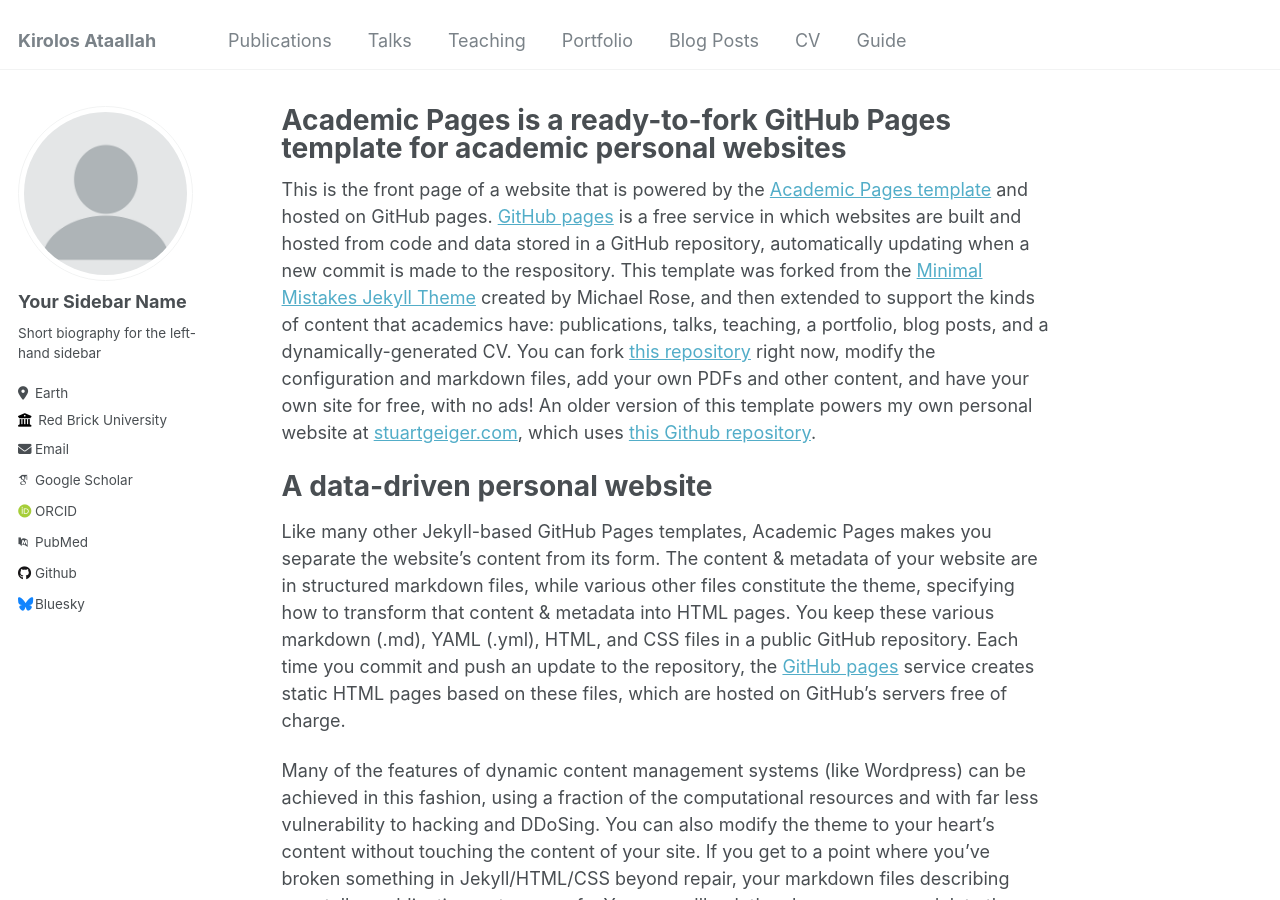
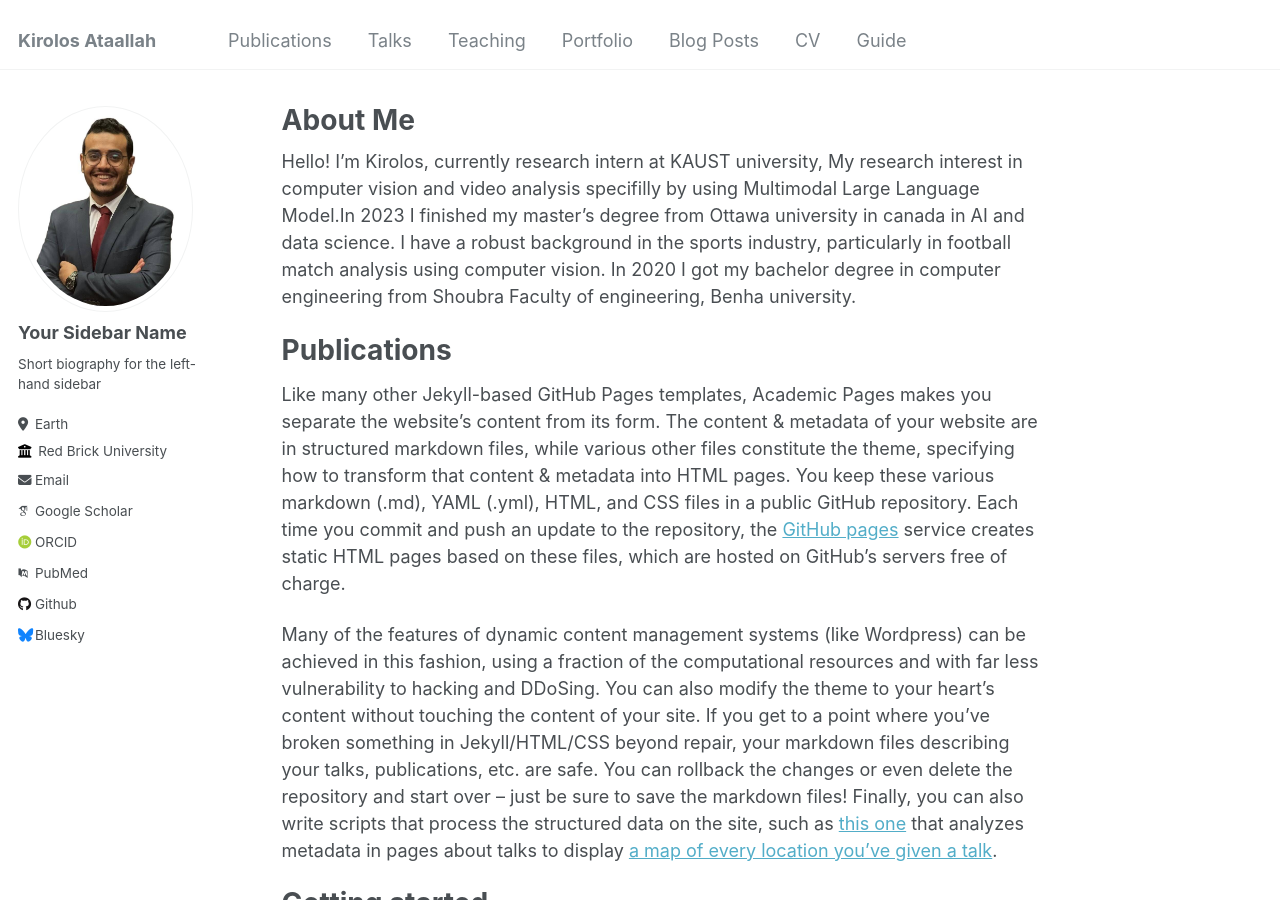
Before and after one commit to KerolosAtef/KirolosAtaallah, a Jekyll site: the page built from _pages/about.md, in a window 1280 px wide and 900 px high. Built offline with Jekyll 4.4.1, drawn with Linux system fonts in a browser that asks for light colours; some web fonts are replaced.

Commit message:
update_aboutme

```diff
--- a/_config.yml
+++ b/_config.yml
@@ -22,7 +22,7 @@
 #               Additional customization can be done by editing /_includes/author-profile.html
 author:
   # Biographic information
-  avatar           : "profile.png"
+  avatar           : "Kirolos_Ataallah.jpg"
   name             : "Your Sidebar Name"
   pronouns         : # example: "she/her"
   bio              : "Short biography for the left-hand sidebar"
--- a/_pages/about.md
+++ b/_pages/about.md
@@ -1,15 +1,15 @@
 ---
 permalink: /
-title: "Academic Pages is a ready-to-fork GitHub Pages template for academic personal websites"
+title: "About Me"
 author_profile: true
 redirect_from:
   - /about/
   - /about.html
 ---
 
-This is the front page of a website that is powered by the [Academic Pages template](https://github.com/academicpages/academicpages.github.io) and hosted on GitHub pages. [GitHub pages](https://pages.github.com) is a free service in which websites are built and hosted from code and data stored in a GitHub repository, automatically updating when a new commit is made to the respository. This template was forked from the [Minimal Mistakes Jekyll Theme](https://mmistakes.github.io/minimal-mistakes/) created by Michael Rose, and then extended to support the kinds of content that academics have: publications, talks, teaching, a portfolio, blog posts, and a dynamically-generated CV. You can fork [this repository](https://github.com/academicpages/academicpages.github.io) right now, modify the configuration and markdown files, add your own PDFs and other content, and have your own site for free, with no ads! An older version of this template powers my own personal website at [stuartgeiger.com](http://stuartgeiger.com), which uses [this Github repository](https://github.com/staeiou/staeiou.github.io).
+Hello! I'm Kirolos, currently research intern at KAUST university, My research interest in computer vision and video analysis specifilly by using Multimodal Large Language Model.In 2023 I finished my master's degree from Ottawa university in canada in AI and data science. I have a robust background in the sports industry, particularly in football match analysis using computer vision. In 2020 I got my bachelor degree in computer engineering from Shoubra Faculty of engineering, Benha university.
 
-A data-driven personal website
+Publications
 ======
 Like many other Jekyll-based GitHub Pages templates, Academic Pages makes you separate the website's content from its form. The content & metadata of your website are in structured markdown files, while various other files constitute the theme, specifying how to transform that content & metadata into HTML pages. You keep these various markdown (.md), YAML (.yml), HTML, and CSS files in a public GitHub repository. Each time you commit and push an update to the repository, the [GitHub pages](https://pages.github.com/) service creates static HTML pages based on these files, which are hosted on GitHub's servers free of charge.
 
```
Also changed, not shown: images/Kirolos_Ataallah.jpg (added).
